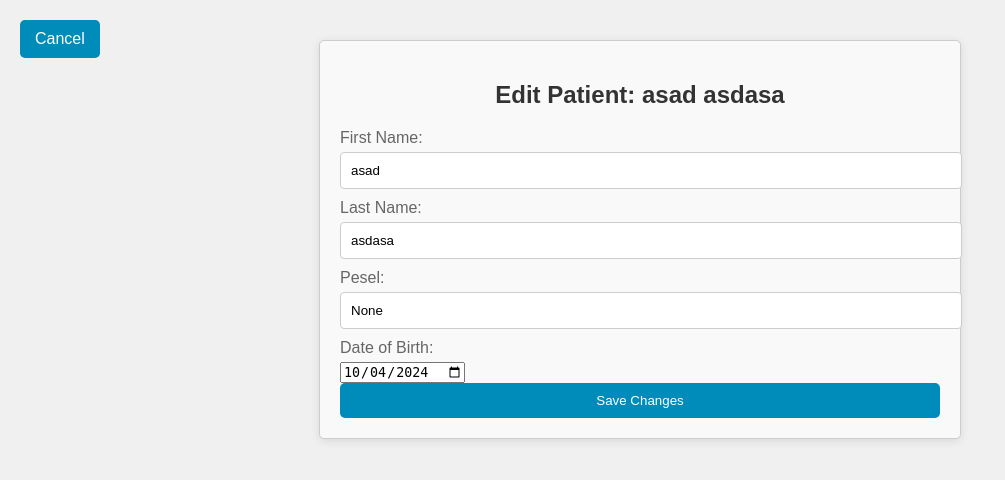
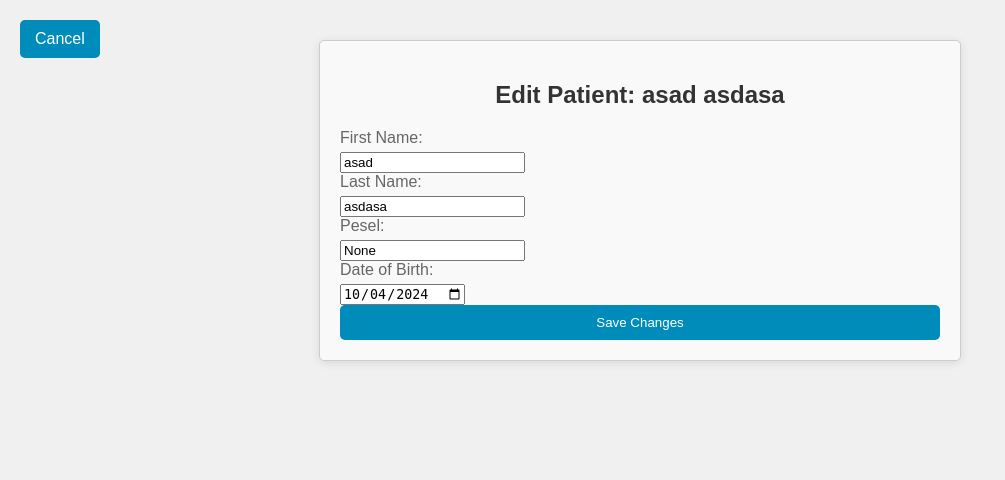
Before and after one commit to ThetaMTX/Studia-sql, a Django app: page /edit/6/ in a window 1280 px wide. Shown: the top 480 px of the page, without its empty margins (0-1005 px from the left). Run offline with Django 5.2, Linux system fonts and the light colour scheme; a user stored in the database is signed in; data comes from the database, SQL or seed files in the repository.

Commit message:
unsure if that helps

```diff
--- a/medical_app/patients/static/patients/edit_add.css
+++ b/medical_app/patients/static/patients/edit_add.css
@@ -24,16 +24,6 @@ label {
     display: block;
     margin-bottom: 5px;
     color: #666;
-}
-
-input[type="text"],
-input[type="password"],
-textarea {
-    width: 100%;
-    padding: 10px;
-    margin-bottom: 10px;
-    border: 1px solid #ccc;
-    border-radius: 4px;
 }
 
 button {
--- a/medical_app/patients/static/patients/login.css
+++ b/medical_app/patients/static/patients/login.css
@@ -28,11 +28,11 @@ label {
 
 input[type="text"],
 input[type="password"] {
-    width: 100%;
+    width: 95%;
     padding: 10px;
     margin-bottom: 10px;
     border: 1px solid #ccc;
-    border-radius: 4px;
+    border-radius: 5px;
 }
 
 button {
--- a/medical_app/patients/static/patients/styles.css
+++ b/medical_app/patients/static/patients/styles.css
@@ -80,7 +80,7 @@ li {
 }
 
 li:hover {
-    transform: scale(1.22);
+    transform: scale(1.00);
 }
 
 a {
--- a/medical_app/patients/templates/patients/login.html
+++ b/medical_app/patients/templates/patients/login.html
@@ -21,7 +21,7 @@
             <button type="submit">Login</button>
         </form>
         <p>
-             Don't have an account? That's too bad :3.
+             Don't have an account? For now the app is in Beta test please wait :3.
         </p>
     </div>
 </body>
```
